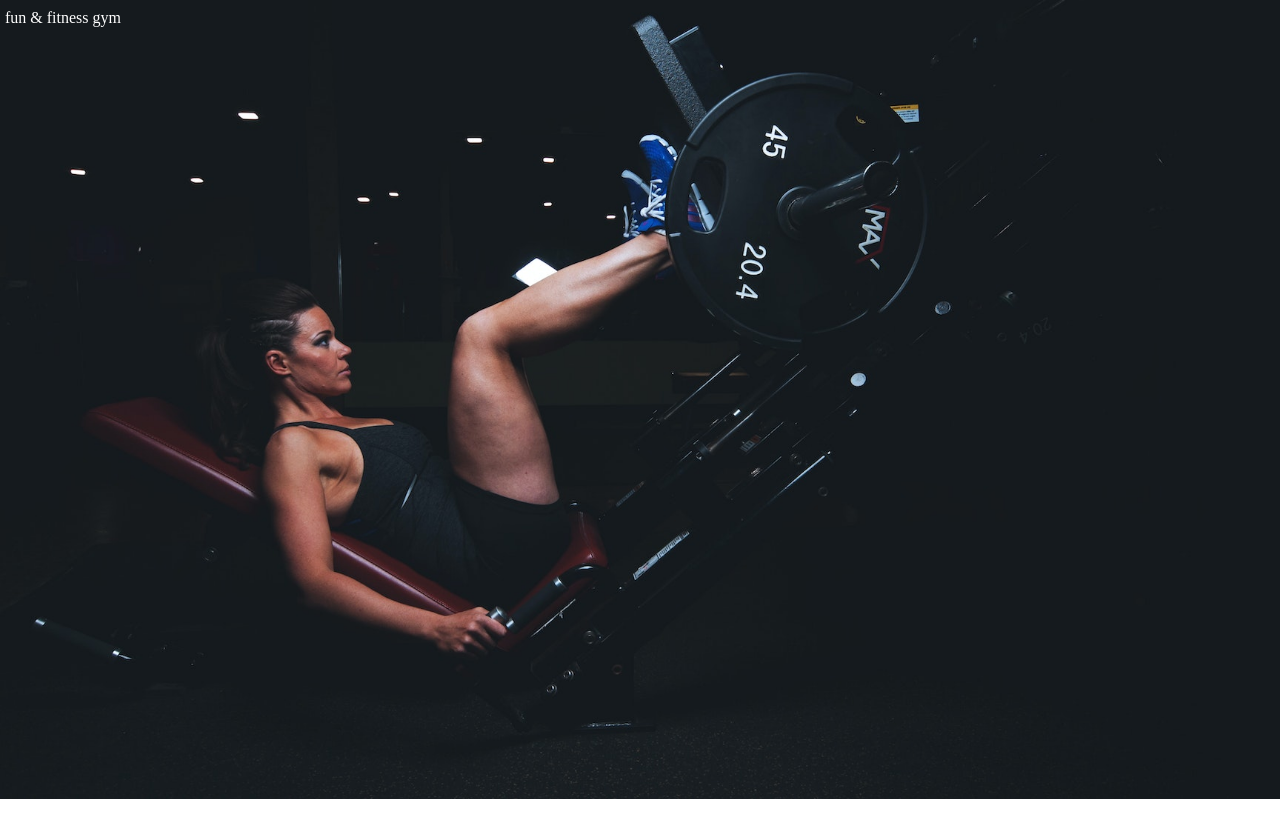
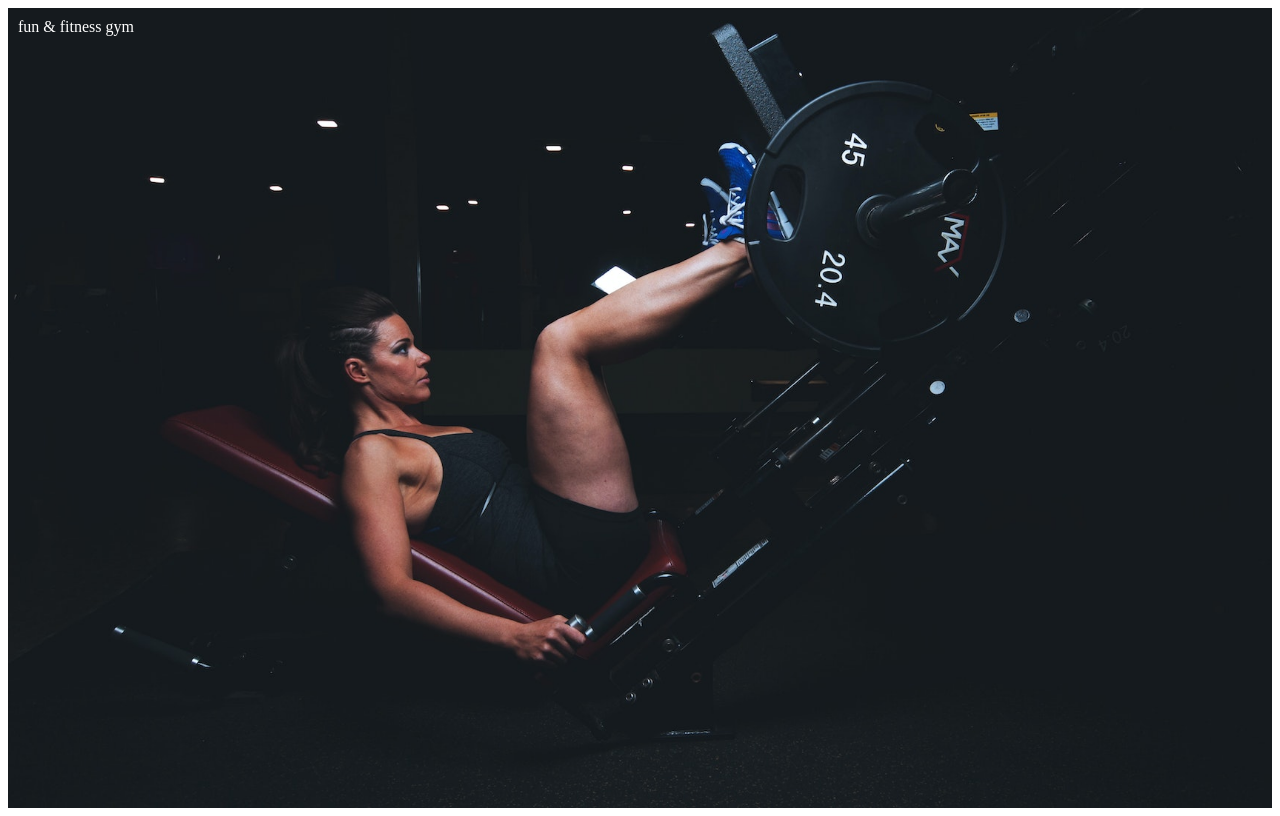
Before and after one commit to Carol254/fun-fitness-app, an Angular app: page / in a window 1280 px wide. Built offline with nearby package versions, Linux system fonts and the light colour scheme.

Commit message:
few changes made on home

```diff
--- a/src/app/dashboard/dashboard.component.css
+++ b/src/app/dashboard/dashboard.component.css
@@ -1,19 +1,12 @@
 .my-background{
-    background: no-repeat center center fixed;
+    margin: 0 !important;
+    padding:0 !important;
     background-image: url("/assets/bgrnd.jpg");
     background-size: cover;
-    left: -5px;
-    top:-1px;
-    bottom:-1px;
-    position: fixed;
-    right: -5px;
-    z-index: 1;
-    -webkit-background-size: cover;
-    -moz-background-size: cover;
-    -o-background-size: cover;
-    margin: 0 !important;
-    padding: 0 !important;
+    background-repeat: no-repeat;
+    position: relative;
     height: 100vh;
+    width: 100%;
 }
 ._content{
     color:#fff;
--- a/src/app/dashboard/dashboard.component.html
+++ b/src/app/dashboard/dashboard.component.html
@@ -1,6 +1,6 @@
-<section class="my-background">
+<body class="my-background">
 
     <div class="_content">
         fun & fitness gym
     </div>
-</section>
+</body>
```
